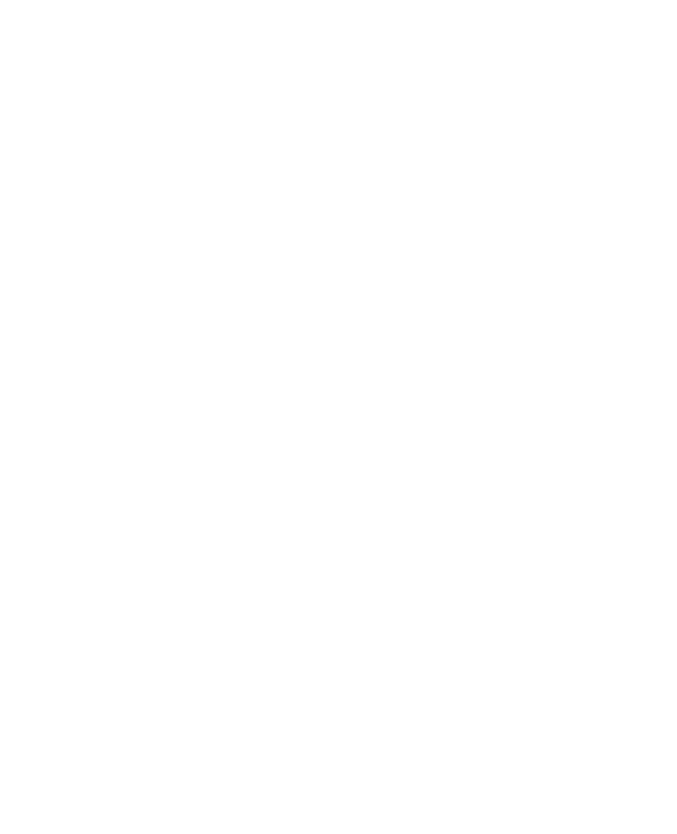
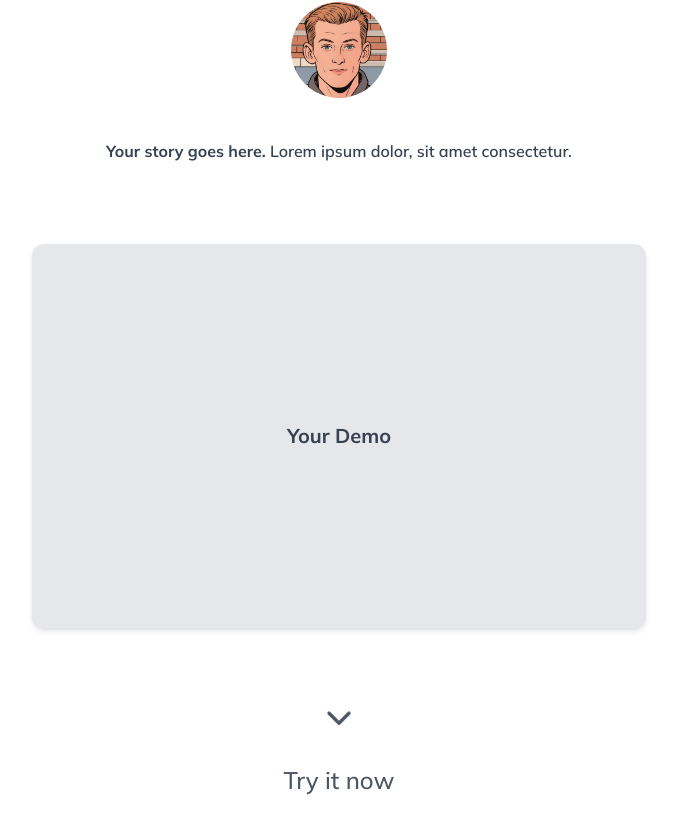
Before and after one commit to BlandAlpha/nextjs-learn, a Next.js app: page / in a window 1280 px wide. Shown: the part 2280-3114 px from the top of the page, without its empty margins (301-978 px from the left). Before the commit the page ends 2126 px from the top, so only its background shows below. Built offline with nearby package versions, Linux system fonts and the light colour scheme.

Commit message:
Add Demo Section

```diff
--- a/src/components/LandingPage.js
+++ b/src/components/LandingPage.js
@@ -1,4 +1,5 @@
 import BeforeAfter from './BeforeAfter'
+import DemoSection from './landingPageComponents/DemoSection'
 import FeatureDisplay from './landingPageComponents/FeatureDisplay'
 import HeroSection from './landingPageComponents/HeroSection'
 
@@ -8,6 +9,7 @@
         <HeroSection />
         <BeforeAfter />
         <FeatureDisplay />
+        <DemoSection />
     </>
   )
 }
--- /dev/null
+++ b/src/components/landingPageComponents/DemoSection.js
@@ -0,0 +1,35 @@
+import { ChevronDown } from "lucide-react"
+
+function DemoSection() {
+  return (
+    <section className="bg-white/80 py-20">
+        <div className="w-[90%] sm:max-w-2xl lg:max-w-3xl mx-auto flex flex-col items-center text-gray-700">
+            <h1 className="font-bold text-3xl text-center">
+                Hey there, it's <a href="https://github.com/BlandAlpha/" target="_blank" rel="noopener noreferrer" className="hover:underline hover:underline-offset-2">CanisAlpha</a>👋
+            </h1>
+            <img src="/users/Boris.png" alt="canisalpha" className="inline-block pointer-events-none size-24 rounded-full my-10"/>
+            <p className="max-w-prose w-fit text-center font-semibold leading-relaxed">
+                <spam className="font-bold">Your story goes here.</spam> Lorem ipsum dolor, sit amet consectetur.
+            </p>
+
+            <div className="my-20 scroll-mt-28 w-full" id="demo">
+                <div className="w-full lg:w-4/5 lg:mx-auto lg:h-96 shadow-md bg-gray-200 rounded-xl flex items-center justify-center">
+                    <h1 className="font-bold text-xl">
+                        Your Demo
+                    </h1>
+                </div>
+            </div>
+
+            <div className="flex items-center justify-center mb-4">
+                <ChevronDown className="animate-bounce size-10 text-gray-600"/>
+            </div>
+
+            <div className="font-medium text-center text-2xl text-gray-600 hover:text-gray-800 cursor-pointer">
+                Try it now
+            </div>
+        </div>
+    </section>
+  )
+}
+
+export default DemoSection
```
